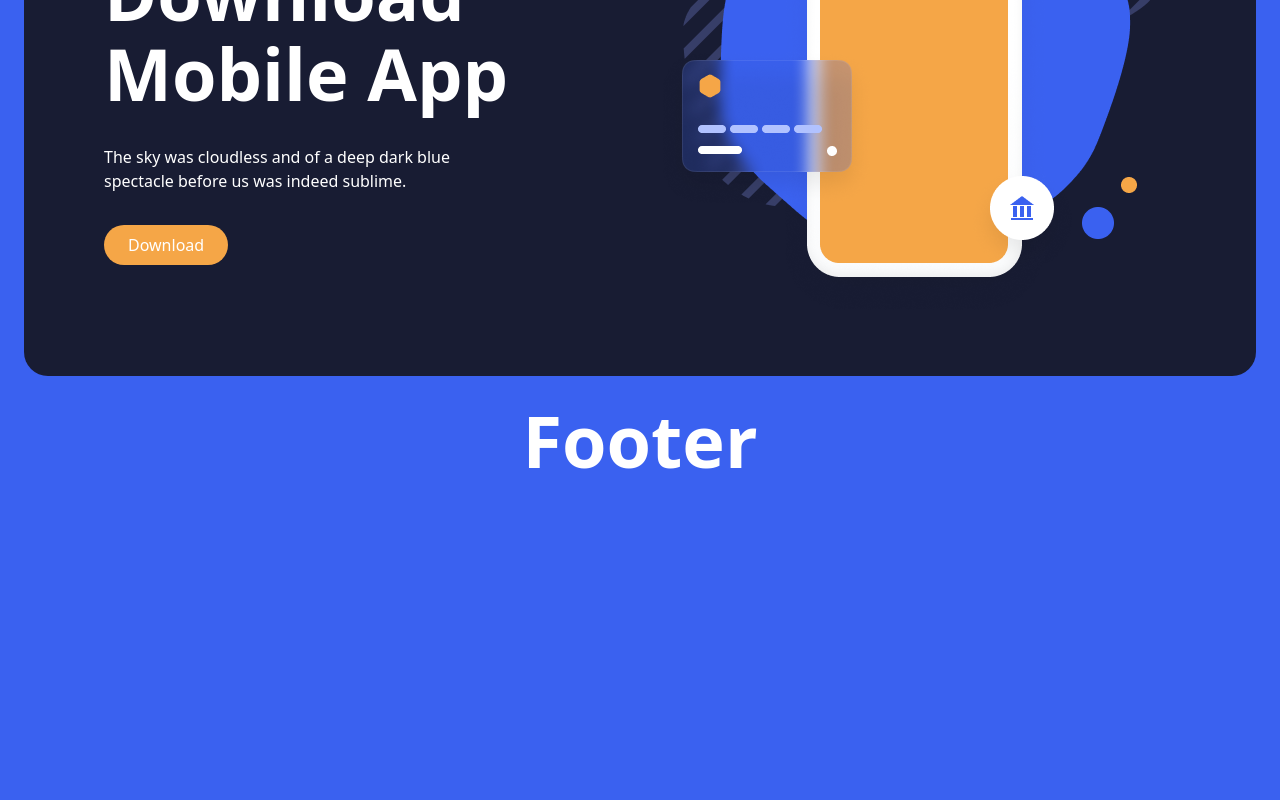
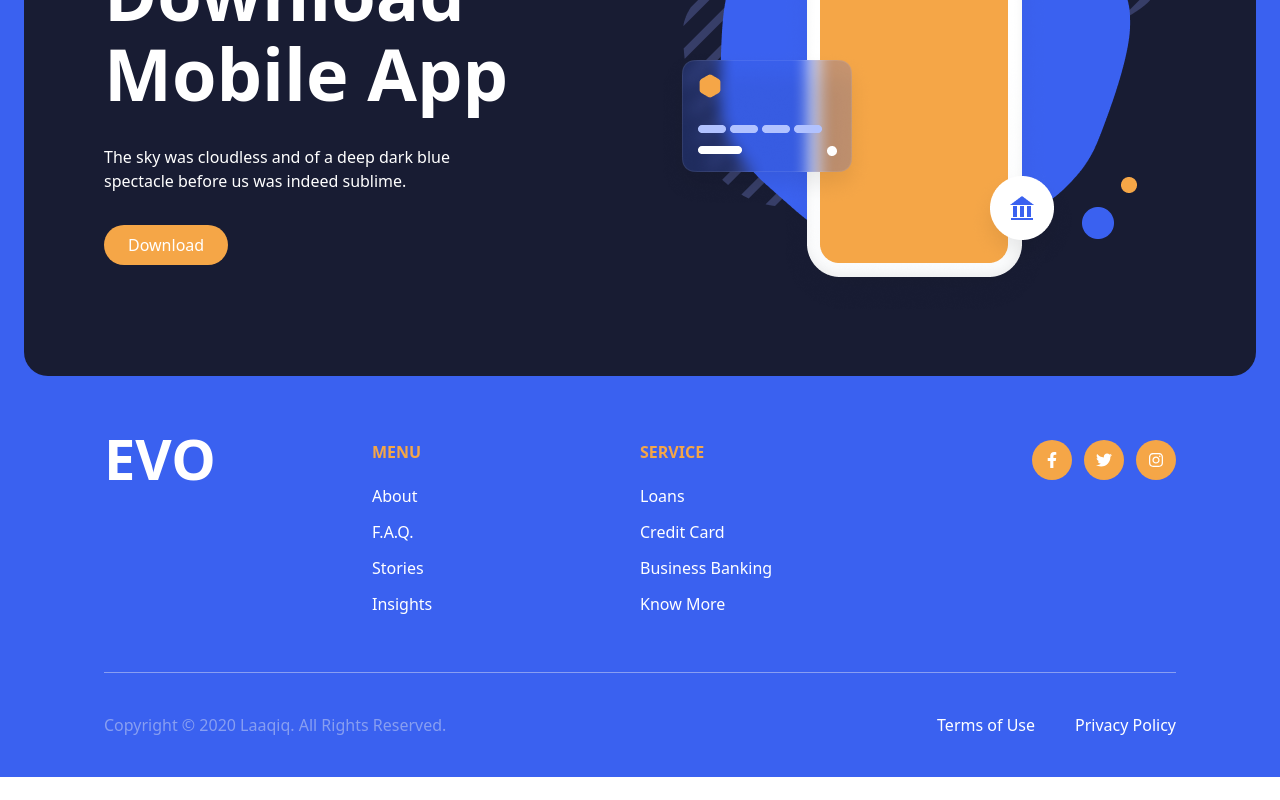
Before and after one commit to Andreyhuey/evobank, a React (Vite) app: page / in a window 1280 px wide. Shown: the part 6312-7112 px from the top of the page. After the commit the page ends 7089 px from the top, so only its background shows below. Built offline with nearby package versions, Linux system fonts and the light colour scheme.

Commit message:
footer component completed

```diff
--- a/src/components/Footer.tsx
+++ b/src/components/Footer.tsx
@@ -1,7 +1,127 @@
+import { FaFacebookF, FaTwitter, FaInstagram } from "react-icons/fa";
+import { Link } from "react-scroll";
+
 const Footer = () => {
   return (
-    <div className="min-h-[50vh] text-center h1">
-      <>Footer</>
+    <div className="md:py-10 py-8 md:px-20 px-4 text-white w-full">
+      <div className="grid grid-cols-1 md:grid-cols-2 lg:grid-cols-4 pb-14 items-start justify-center lg:justify-between gap-y-10 w-full text-center md:text-start">
+        <div className="h2 text-white">EVO</div>
+        <div>
+          <p className="h5 text-[#F5A647]">MENU</p>
+          <div className="flex flex-col gap-3 pt-5">
+            <Link
+              to="about"
+              activeClass="active"
+              smooth={true}
+              spy={true}
+              offset={-75}
+              className="cursor-pointer"
+            >
+              About
+            </Link>
+            <Link
+              to="FAQ"
+              activeClass="active"
+              smooth={true}
+              spy={true}
+              offset={-75}
+              className="cursor-pointer"
+            >
+              F.A.Q.
+            </Link>
+            <Link
+              to="stories"
+              activeClass="active"
+              smooth={true}
+              spy={true}
+              offset={-75}
+              className="cursor-pointer"
+            >
+              Stories
+            </Link>
+            <Link
+              to="insights"
+              activeClass="active"
+              smooth={true}
+              spy={true}
+              offset={-75}
+              className="cursor-pointer"
+            >
+              Insights
+            </Link>
+          </div>
+        </div>
+        {/*  */}
+        <div>
+          <p className="h5 text-[#F5A647]">SERVICE</p>
+          <div className="flex flex-col gap-3 pt-5">
+            <Link
+              to="about"
+              activeClass="active"
+              smooth={true}
+              spy={true}
+              offset={-75}
+              className="cursor-pointer"
+            >
+              Loans
+            </Link>
+
+            <Link
+              to="stories"
+              activeClass="active"
+              smooth={true}
+              spy={true}
+              offset={-75}
+              className="cursor-pointer"
+            >
+              Credit Card
+            </Link>
+            <Link
+              to="insights"
+              activeClass="active"
+              smooth={true}
+              spy={true}
+              offset={-75}
+              className="cursor-pointer"
+            >
+              Business Banking
+            </Link>
+            <Link
+              to="FAQ"
+              activeClass="active"
+              smooth={true}
+              spy={true}
+              offset={-75}
+              className="cursor-pointer"
+            >
+              Know More
+            </Link>
+          </div>
+        </div>
+        {/*  */}
+        <div className="flex justify-center md:justify-start lg:justify-end items-center gap-3">
+          <div className="rounded-full p-3 bg-[#F5A647] hover:scale-110 transition duration-300 ease-in-out cursor-pointer">
+            <FaFacebookF className="text-white" />
+          </div>
+          <div className="rounded-full p-3 bg-[#F5A647] hover:scale-110 transition duration-300 ease-in-out cursor-pointer">
+            <FaTwitter className="text-white" />
+          </div>
+          <div className="rounded-full p-3 bg-[#F5A647] hover:scale-110 transition duration-300 ease-in-out cursor-pointer">
+            <FaInstagram className="text-white" />
+          </div>
+        </div>
+      </div>
+      <div className="border-[#f2f2f26b] border-t-[1px]">
+        <div className="pt-10 flex flex-col md:flex-row justify-between items-center gap-y-4">
+          <p className="text-[#f2f2f26b]">
+            Copyright © 2020 Laaqiq. All Rights Reserved.
+          </p>
+          <div className="flex flex-row gap-10">
+            <p>Terms of Use</p>
+            <p>Privacy Policy</p>
+          </div>
+        </div>
+      </div>
     </div>
   );
 };
```
